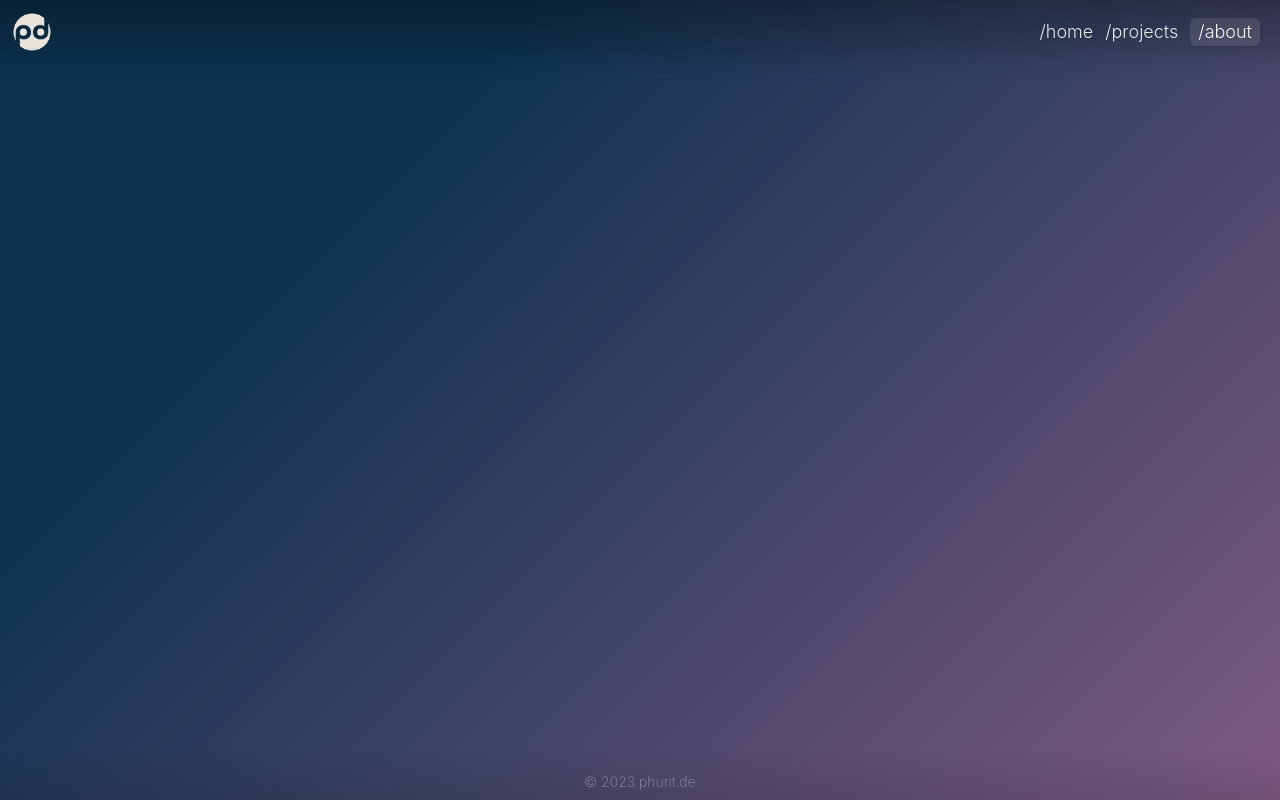
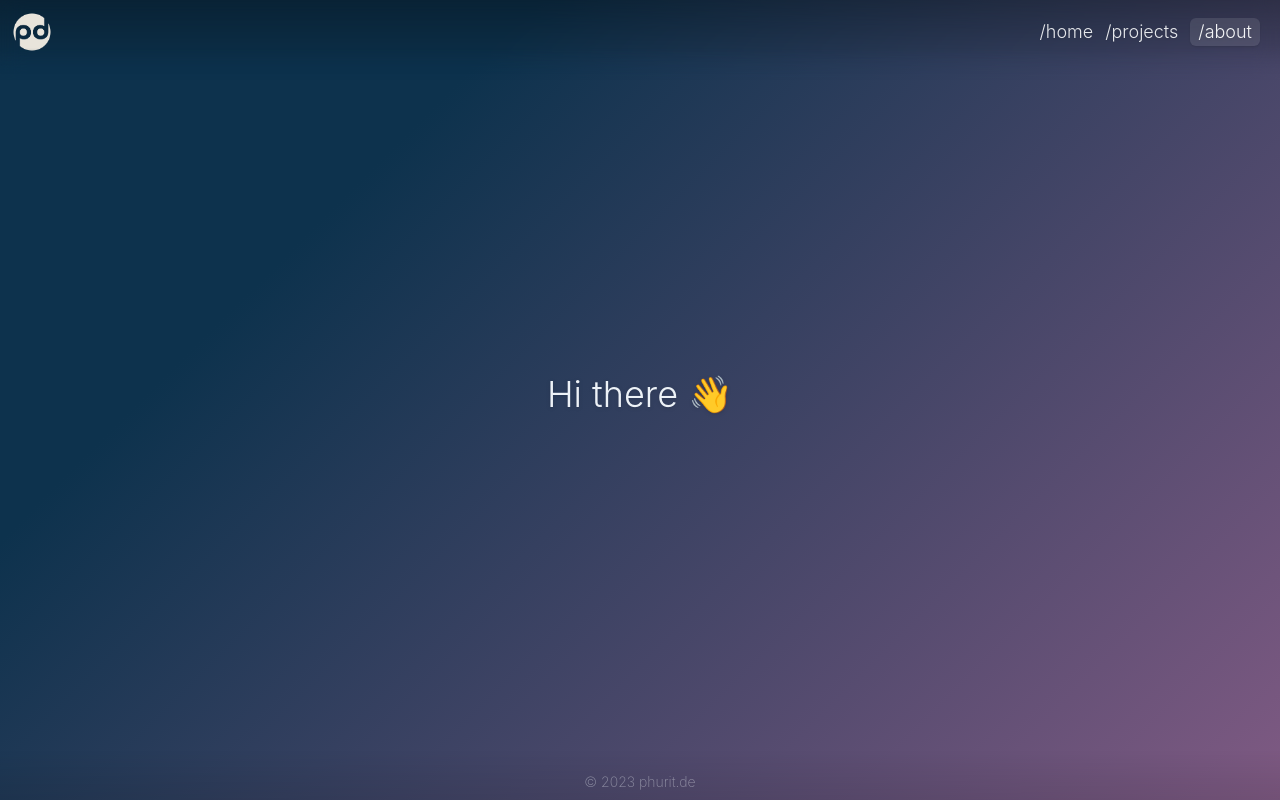
Before and after one commit to richeyphu/phurit-portfolio, a SvelteKit app: page /about in a window 1280 px wide. Built offline with nearby package versions, Linux system fonts and the light colour scheme.

Commit message:
Update text layout

```diff
--- a/src/routes/about/+page.svelte
+++ b/src/routes/about/+page.svelte
@@ -11,8 +11,8 @@
 		'Writer',
 		'Learner',
 		'Human',
-		'.......',
-		'who I am'
+		'........',
+		'who I am...'
 	];
 </script>
 
@@ -22,8 +22,9 @@
 </svelte:head>
 
 <section class="flex h-screen">
-	<div class="m-auto animate__animated animate__fadeIn">
-		<h1 class="font-light text-4xl drop-shadow">
+	<div class="m-auto animate__animated animate__fadeIn text-center">
+		<h1 class="font-light text-4xl drop-shadow mb-3">Hi there 👋</h1>
+		<h1 class="font-light text-2xl md:text-4xl drop-shadow">
 			<Typewriter
 				mode="loopOnce"
 				wordInterval={1500}
@@ -33,7 +34,7 @@
 				<span data-static>I am</span>
 				{#each words as word, i}
 					{#if i >= words.length - 2}
-						<span>{`${word}.`}</span>
+						<span>{`${word}`}</span>
 					{:else}
 						<span>{`a ${word}`}</span>
 					{/if}
```
